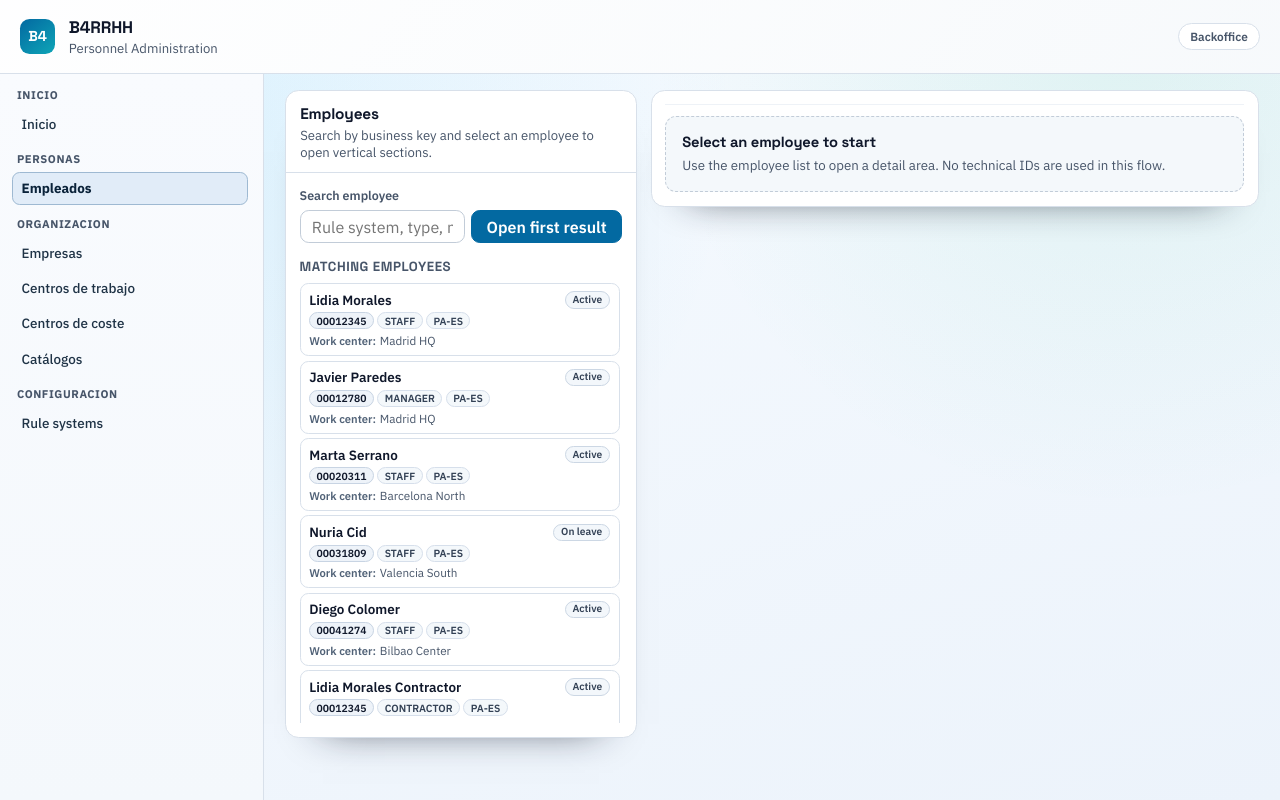
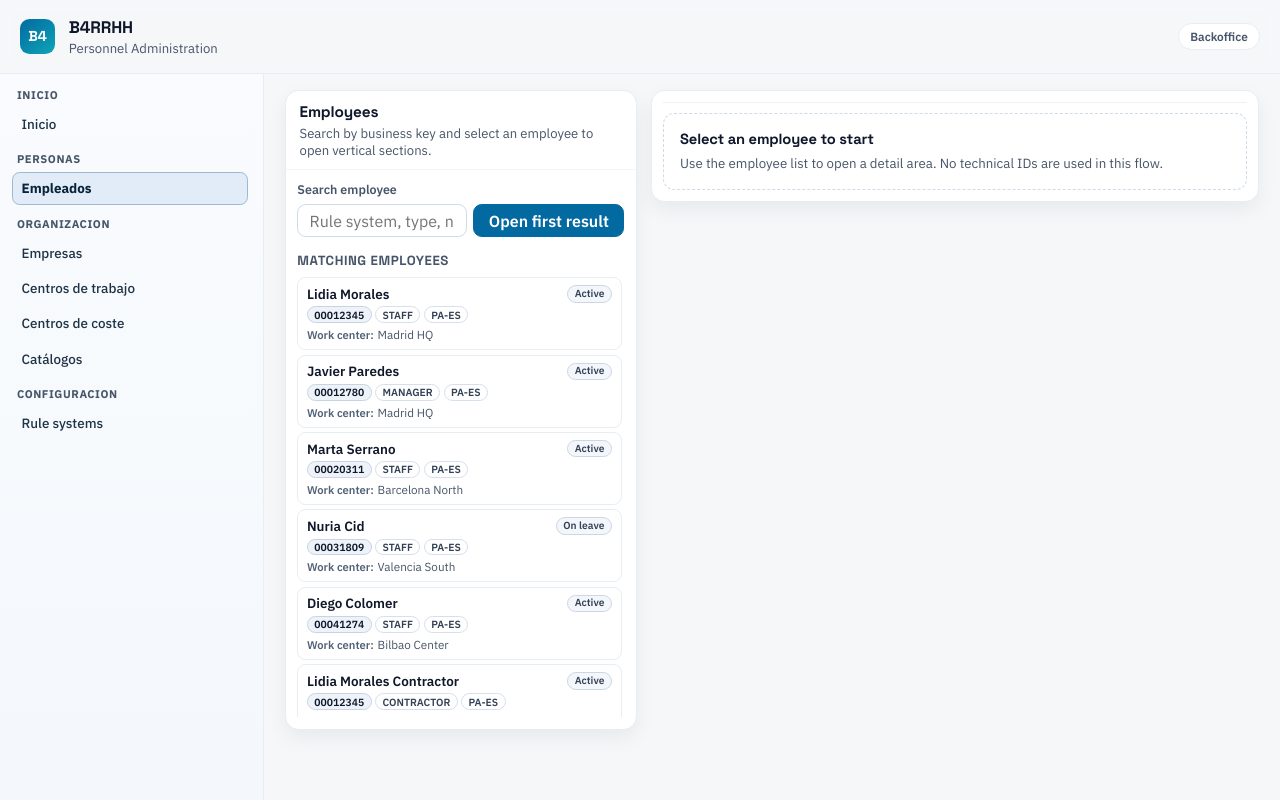
Before and after one commit to biforcos/b4rrh_frontend, an Angular app: page /personas/empleados in a window 1280 px wide. Built offline with nearby package versions, Linux system fonts and the light colour scheme; no server answers.

Commit message:
feat: mejorar la interfaz de la página de empleado, ajustando estilos de paneles y secciones para mayor claridad visual

```diff
--- a/src/app/features/employee/shell/components/employee-detail-nav.component.scss
+++ b/src/app/features/employee/shell/components/employee-detail-nav.component.scss
@@ -47,7 +47,7 @@
 
 .employee-detail-nav__tab--active {
   border-bottom-color: transparent;
-  background: transparent;
+  background: rgba(3,105,161,0.06);
   color: #0f172a;
 }
 
@@ -57,7 +57,7 @@
   left: 0.36rem;
   right: 0.36rem;
   bottom: -1px;
-  height: 2px;
+  height: 3px;
   border-radius: 2px;
   background: var(--accent-strong);
 }
--- a/src/app/features/employee/shell/pages/employee-shell-page.component.scss
+++ b/src/app/features/employee/shell/pages/employee-shell-page.component.scss
@@ -15,6 +15,19 @@
 .employee-shell__master,
 .employee-shell__detail {
   min-height: 0;
+}
+
+/* Left sidebar: make it visually lighter and secondary to main content */
+.employee-shell__master .panel {
+  background: transparent;
+  border: 1px solid rgba(15, 23, 42, 0.04);
+  box-shadow: none;
+}
+
+/* Ensure search and result areas feel lighter */
+.employee-shell__master app-panel .panel__header,
+.employee-shell__master app-panel .panel__content {
+  padding: 0.6rem 0.7rem;
 }
 
 .employee-shell__search-form {
@@ -162,6 +175,35 @@
   padding: 0.64rem;
 }
 
+.employee-shell__main-zone {
+  min-width: 0;
+  border-radius: 0.75rem;
+  /* section background slightly different from app background to create depth */
+  background: var(--surface-block);
+  padding: 0.8rem;
+  border: 1px solid rgba(15, 23, 42, 0.04);
+}
+.employee-shell__timeline-zone {
+  min-width: 0;
+  border-radius: 0.75rem;
+  background: var(--surface-block-alt);
+  padding: 0.64rem;
+  border-left: 1px solid rgba(15, 23, 42, 0.06);
+  box-shadow: 0 2px 6px rgba(15,23,42,0.02);
+}
+
+/* Inside main zone: reduce inner panel border prominence to avoid box-in-box */
+.employee-shell__main-zone .panel {
+  background: var(--surface-panel);
+  border: 1px solid rgba(15, 23, 42, 0.04);
+  box-shadow: none;
+}
+
+/* Section headers within main zone get a very light background to separate from content */
+.employee-shell__main-zone .panel__header {
+  background: var(--surface-block-alt);
+  padding: 0.56rem 0.7rem;
+}
 .employee-shell__nav-zone {
   margin-bottom: 0.62rem;
 }
--- a/src/app/shared/ui/panel/panel.component.scss
+++ b/src/app/shared/ui/panel/panel.component.scss
@@ -6,8 +6,9 @@
 }
 
 .panel__header {
-  border-bottom: 1px solid var(--border-subtle);
-  padding: 0.82rem 0.9rem 0.74rem;
+  border-bottom: 1px solid rgba(15, 23, 42, 0.04);
+  padding: 0.7rem 0.86rem 0.62rem;
+  background: transparent;
 }
 
 .panel__title {
@@ -23,5 +24,13 @@
 }
 
 .panel__content {
-  padding: 0.86rem;
+  padding: 0.72rem;
+  background: transparent;
 }
+
+/* Reduce visual weight for nested panels by default (used in main content)
+   Specific panels can override when a stronger border is needed. */
+.panel.panel--light {
+  border: 1px solid rgba(15,23,42,0.04);
+  box-shadow: none;
+}
--- a/src/styles.scss
+++ b/src/styles.scss
@@ -7,11 +7,13 @@
 	--text-muted: #475569;
 	--accent-strong: #0369a1;
 	--accent-soft: #0ea5b7;
-	--border-subtle: #d8e0ea;
-	--border-strong: #c2ccd8;
-	--surface-panel: #ffffff;
-	--surface-muted: #f4f8fb;
-	--shadow-panel: 0 24px 40px -38px rgba(15, 23, 42, 0.9);
+	--border-subtle: #e6edf3;
+	--border-strong: #cfdbe6;
+	--surface-app: #f5f7f9; /* very light grey page background */
+	--surface-panel: #ffffff; /* main cards */
+	--surface-block: #f2f5f7; /* inner blocks within sections */
+	--surface-block-alt: #f8fafc; /* slight alt for timeline */
+	--shadow-panel: 0 8px 20px rgba(15, 23, 42, 0.06);
 }
 
 * {
@@ -27,10 +29,7 @@ body {
 body {
 	font-family: var(--font-body);
 	color: var(--text-primary);
-	background:
-		radial-gradient(circle at 12% 14%, rgba(56, 189, 248, 0.14), transparent 44%),
-		radial-gradient(circle at 88% 4%, rgba(16, 185, 129, 0.09), transparent 35%),
-		linear-gradient(160deg, #f7fbff 0%, #ecf3fb 100%);
+	background: var(--surface-app);
 }
 
 h1,
```
